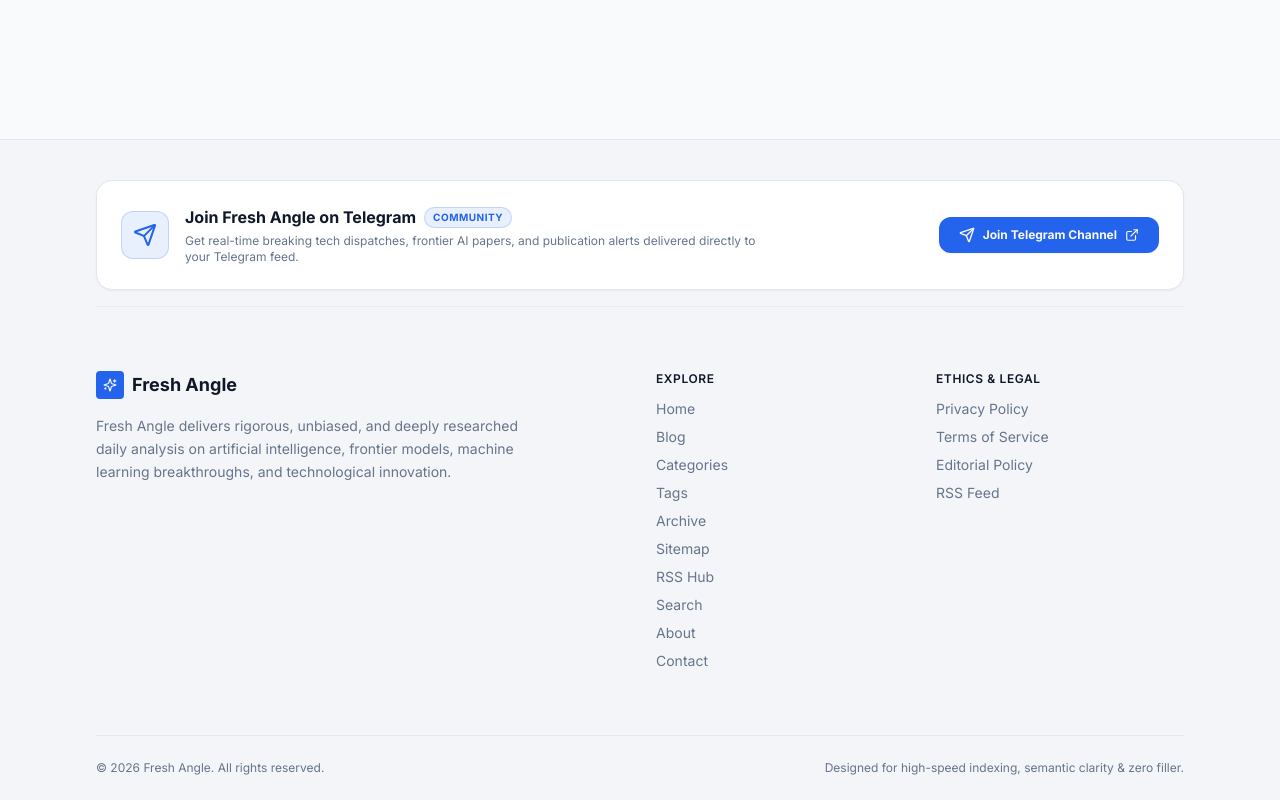
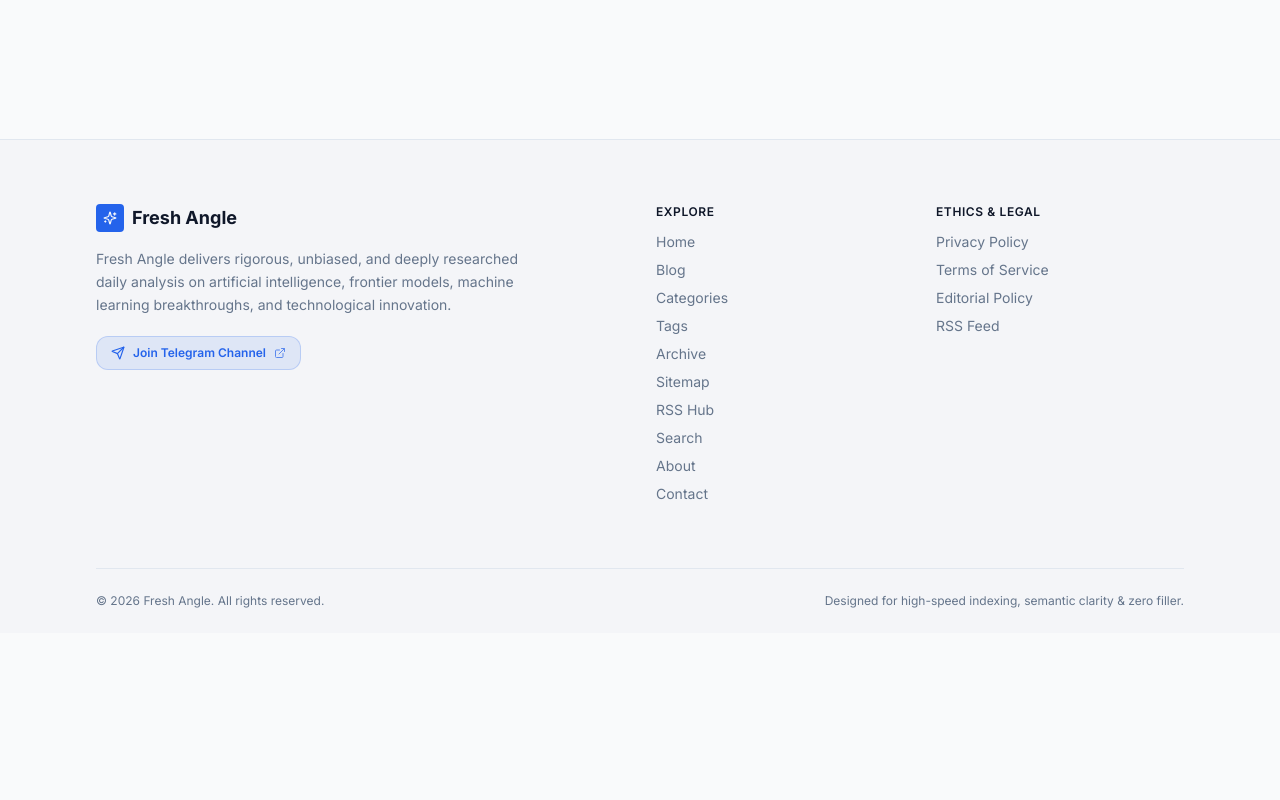
Before and after one commit to KSVenkatesh2002/Fresh-Angle, a Next.js app: page / in a window 1280 px wide. Shown: the part 944-1744 px from the top of the page. After the commit the page ends 1577 px from the top, so only its background shows below. Built offline with nearby package versions, Linux system fonts and the light colour scheme; no server answers; the database is empty.

Commit message:
fix(footer): move Telegram join button below Fresh Angle description paragraph

```diff
--- a/src/components/layout/Footer.tsx
+++ b/src/components/layout/Footer.tsx
@@ -20,42 +20,6 @@ export async function Footer(): Promise<React.JSX.Element> {
   return (
     <footer className="w-full border-t border-border bg-surface-muted/50 mt-20 transition-colors">
       <Container>
-        {/* Telegram Community Join Banner (Conditional via Admin Toggle) */}
-        {displaySettings.showTelegramJoin && (
-          <div className="pt-10 pb-4 border-b border-border/60">
-            <div className="p-6 rounded-2xl bg-surface border border-border shadow-sm flex flex-col md:flex-row md:items-center md:justify-between gap-5">
-              <div className="flex items-start sm:items-center gap-4">
-                <div className="w-12 h-12 rounded-xl bg-primary/10 border border-primary/20 flex items-center justify-center text-primary shrink-0">
-                  <Send className="w-6 h-6" />
-                </div>
-                <div className="space-y-1">
-                  <div className="flex items-center gap-2">
-                    <h3 className="text-base font-bold text-foreground">
-                      Join Fresh Angle on Telegram
-                    </h3>
-                    <span className="text-[10px] font-bold uppercase tracking-wider px-2 py-0.5 rounded-full bg-primary/10 text-primary border border-primary/20">
-                      Community
-                    </span>
-                  </div>
-                  <p className="text-xs text-foreground-muted max-w-xl">
-                    Get real-time breaking tech dispatches, frontier AI papers, and publication alerts delivered directly to your Telegram feed.
-                  </p>
-                </div>
-              </div>
-              <a
-                href={telegramUrl}
-                target="_blank"
-                rel="noopener noreferrer"
-                className="inline-flex items-center justify-center gap-2 px-5 py-2.5 rounded-xl bg-primary text-primary-foreground text-xs font-bold hover:opacity-90 transition-opacity shrink-0 shadow-sm"
-              >
-                <Send className="w-4 h-4" />
-                <span>Join Telegram Channel</span>
-                <ExternalLink className="w-3.5 h-3.5" />
-              </a>
-            </div>
-          </div>
-        )}
-
         <div className="py-12 md:py-16 grid grid-cols-1 md:grid-cols-4 gap-8">
           {/* Brand & Creator Profile */}
           <div className="md:col-span-2 space-y-4">
@@ -71,6 +35,22 @@ export async function Footer(): Promise<React.JSX.Element> {
             <p className="text-sm text-foreground-muted leading-relaxed max-w-md">
               {siteConfig.description}
             </p>
+
+            {/* Telegram Community Join Button (Conditional via Admin Toggle) */}
+            {displaySettings.showTelegramJoin && (
+              <div className="pt-1">
+                <a
+                  href={telegramUrl}
+                  target="_blank"
+                  rel="noopener noreferrer"
+                  className="inline-flex items-center gap-2 px-3.5 py-2 rounded-xl bg-primary/10 hover:bg-primary/20 text-primary border border-primary/20 text-xs font-semibold transition-colors focus-visible:outline-none focus-visible:ring-2 focus-visible:ring-ring"
+                >
+                  <Send className="w-3.5 h-3.5" />
+                  <span>Join Telegram Channel</span>
+                  <ExternalLink className="w-3 h-3 opacity-70" />
+                </a>
+              </div>
+            )}
 
             {/* Creator Profile Card (Conditional via Admin Toggle) */}
             {siteConfig.creator && displaySettings.showDeveloperFooter && (
```
